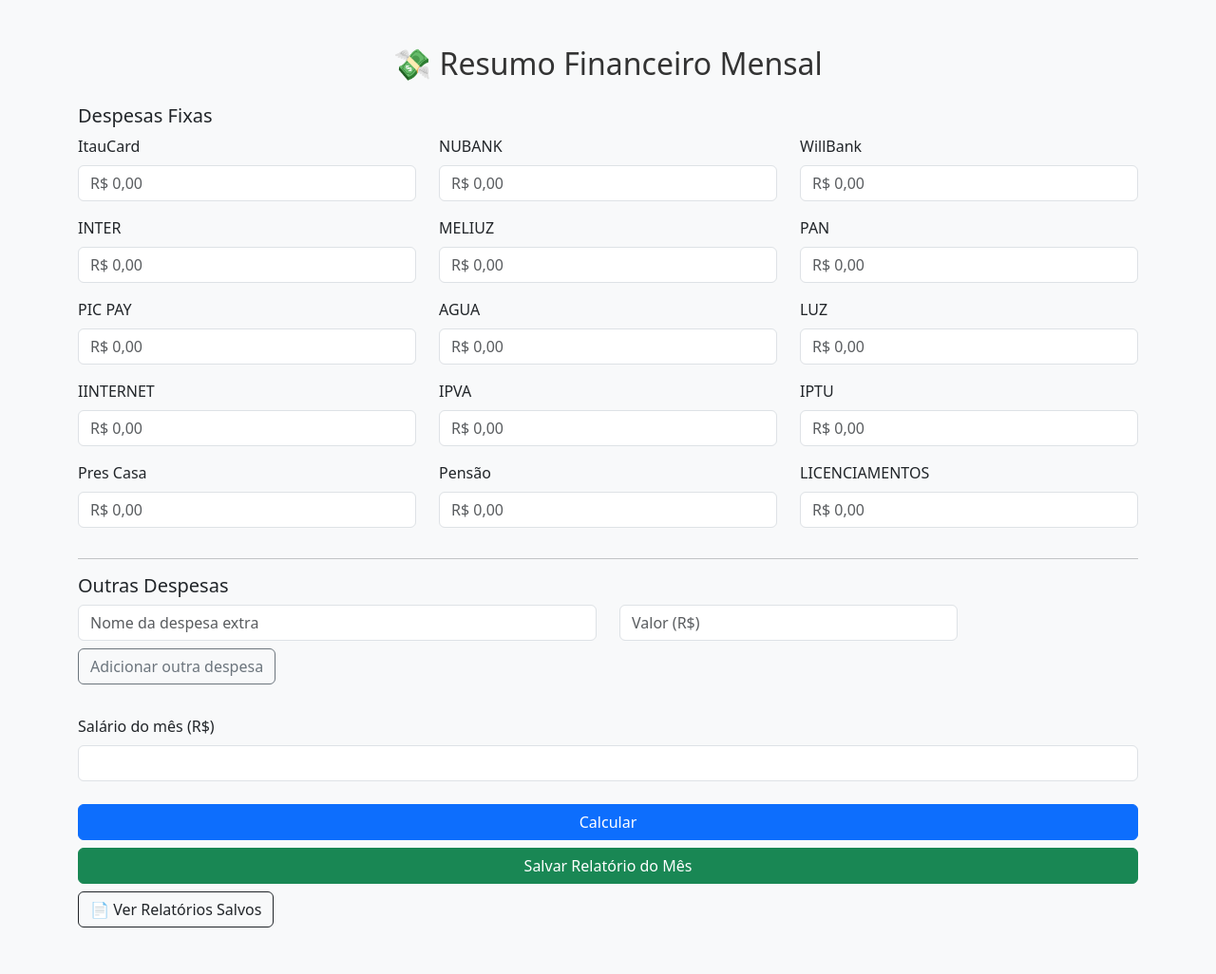
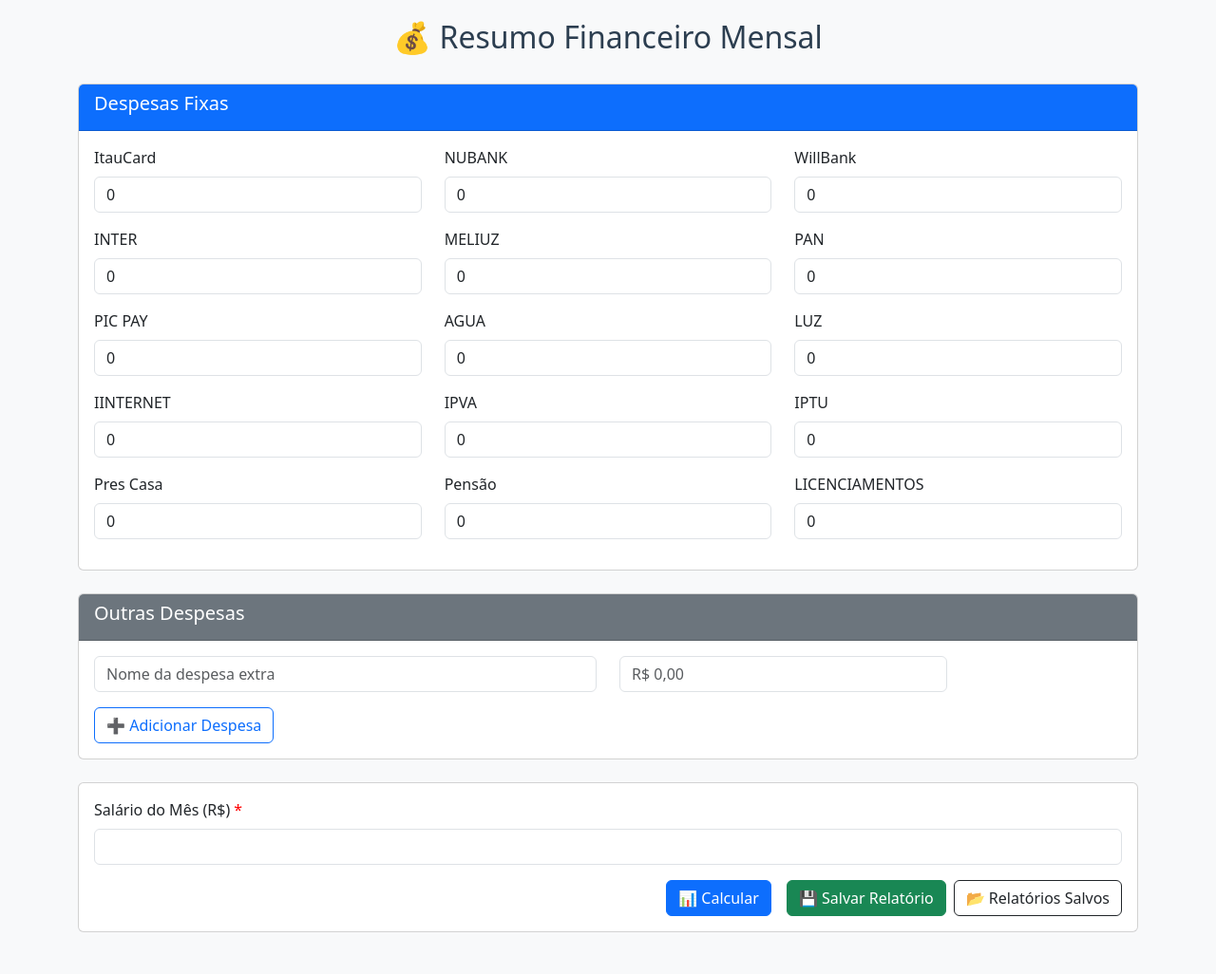
Before and after one commit to wpatec-org/app-gastos_mensais, a Flask app: page / in a window 1280 px wide. Shown: the whole page at 95% size. Before the commit the page ends 977 px from the top, so only its background shows below. Run offline with Flask 3, Linux system fonts and the light colour scheme.

Commit message:
ainda com problema de despesas extras no relatorio

```diff
--- a/app.py
+++ b/app.py
@@ -2,11 +2,18 @@ from flask import Flask, render_template, request, redirect, url_for, send_from_
 from datetime import datetime
 import os
 from weasyprint import HTML
+import logging
 
 app = Flask(__name__)
-app.secret_key = 'sua_chave_secreta'
+app.secret_key = 'sua_chave_secreta_aqui_123'
 
-PASTA_RELATORIOS = os.path.join(os.getcwd(), 'relatorios')
+# Configuração de logging
+logging.basicConfig(level=logging.DEBUG)
+logger = logging.getLogger(__name__)
+
+# Caminhos
+BASE_DIR = os.path.dirname(os.path.abspath(__file__))
+PASTA_RELATORIOS = os.path.join(BASE_DIR, 'relatorios')
 os.makedirs(PASTA_RELATORIOS, exist_ok=True)
 
 DESPESAS_FIXAS = [
@@ -20,77 +27,109 @@ def index():
     resultado = total = salario = None
     tipo = ''
     despesas = []
+    salario_input = ''
 
     if request.method == 'POST':
-        nomes = request.form.getlist('nomes[]')
-        valores = request.form.getlist('valores[]')
-        extra_nomes = request.form.getlist('extra_nome[]')
-        extra_valores = request.form.getlist('extra_valor[]')
-        salario_str = request.form.get('salario', '0').replace(',', '.')
-        salario = float(salario_str) if salario_str else 0.0
+        try:
+            # Processa salário
+            salario_str = request.form.get('salario', '0').replace(',', '.')
+            salario = float(salario_str) if salario_str else 0.0
+            salario_input = request.form.get('salario', '')
 
-        for nome, val in zip(nomes, valores):
-            if val.strip():
+            # Processa despesas fixas
+            for nome in DESPESAS_FIXAS:
+                valor_str = request.form.get(nome, '0').replace(',', '.')
                 try:
-                    despesas.append((nome, float(val)))
+                    valor = float(valor_str)
+                    if valor > 0:
+                        despesas.append((nome, valor))
                 except ValueError:
-                    pass
+                    continue
 
-        for nome, val in zip(extra_nomes, extra_valores):
-            if nome.strip() and val.strip():
-                try:
-                    despesas.append((nome.strip(), float(val)))
-                except ValueError:
-                    pass
+            # Processa despesas extras (SOLUÇÃO DEFINITIVA)
+            i = 0
+            while True:
+                nome = request.form.get(f'extra_nome_{i}')
+                valor = request.form.get(f'extra_valor_{i}')
 
-        total = sum(valor for _, valor in despesas)
-        resultado = salario - total
-        tipo = 'Crédito' if resultado >= 0 else 'Déficit'
+                if not nome and not valor:
+                    break
 
-        # Salvar relatório
-        if 'salvar' in request.form:
-            if salario == 0:
-                flash("Informe o salário antes de salvar o relatório.", "danger")
-            else:
-                agora = datetime.now()
-                nome_arquivo = f"relatorio_{agora.strftime('%Y-%m-%d_%H-%M-%S')}.pdf"
-                caminho_arquivo = os.path.join(PASTA_RELATORIOS, nome_arquivo)
+                if nome and nome.strip():
+                    try:
+                        # Converte formato brasileiro para float
+                        valor_float = float(valor.replace('.', '').replace(',', '.'))
+                        if valor_float > 0:
+                            despesas.append((nome.strip(), valor_float))
+                            logger.debug(f"Despesa extra {i}: {nome.strip()} - R$ {valor_float:.2f}")
+                    except (ValueError, AttributeError):
+                        continue
+                i += 1
 
-                html = render_template("relatorio_pdf.html",
-                                       data=agora.strftime('%d/%m/%Y'),
-                                       despesas=despesas,
-                                       total=total,
-                                       resultado=resultado,
-                                       tipo=tipo,
-                                       salario=salario)
-                HTML(string=html).write_pdf(caminho_arquivo)
-                flash(f"Relatório salvo como {nome_arquivo}", "success")
+            # Cálculos
+            total = sum(valor for _, valor in despesas) if despesas else 0
+            resultado = salario - total if salario else 0
+            tipo = 'Crédito' if resultado >= 0 else 'Déficit'
 
-        return render_template("index.html",
-                               despesas_nomes=DESPESAS_FIXAS,
-                               despesas=despesas,
-                               total=total,
-                               resultado=resultado,
-                               tipo=tipo,
-                               salario=salario)
+            # Salvar relatório se solicitado
+            if 'salvar' in request.form:
+                if not despesas:
+                    flash("Preencha pelo menos uma despesa válida", "warning")
+                elif salario <= 0:
+                    flash("Informe um salário válido", "danger")
+                else:
+                    try:
+                        agora = datetime.now()
+                        nome_arquivo = f"relatorio_{agora.strftime('%Y-%m-%d_%H-%M-%S')}.pdf"
+                        caminho_arquivo = os.path.join(PASTA_RELATORIOS, nome_arquivo)
 
-    # GET
+                        html = render_template("relatorio_pdf.html",
+                                            data=agora.strftime('%d/%m/%Y %H:%M'),
+                                            despesas=despesas,
+                                            total=total,
+                                            resultado=abs(resultado),
+                                            tipo=tipo,
+                                            salario=salario)
+
+                        HTML(string=html).write_pdf(
+                            caminho_arquivo,
+                            presentational_hints=True
+                        )
+
+                        flash(f"Relatório salvo: {nome_arquivo}", "success")
+
+                    except Exception as e:
+                        flash(f"Erro ao gerar PDF: {str(e)}", "danger")
+                        logger.error(f"Erro PDF: {str(e)}")
+
+        except Exception as e:
+            flash(f"Erro ao processar: {str(e)}", "danger")
+            logger.error(f"Erro processamento: {str(e)}")
+
     return render_template("index.html",
-                           despesas_nomes=DESPESAS_FIXAS,
-                           despesas=[],
-                           total=None,
-                           resultado=None,
-                           tipo='',
-                           salario=None)
+                        despesas_nomes=DESPESAS_FIXAS,
+                        despesas=despesas,
+                        total=total,
+                        resultado=resultado,
+                        tipo=tipo,
+                        salario=salario_input)
 
 @app.route('/relatorios')
 def relatorios():
-    arquivos = sorted([f for f in os.listdir(PASTA_RELATORIOS) if f.endswith('.pdf')])
-    return render_template("relatorios.html", arquivos=arquivos)
+    try:
+        arquivos = sorted([f for f in os.listdir(PASTA_RELATORIOS) if f.endswith('.pdf')])
+        return render_template("relatorios.html", arquivos=arquivos)
+    except Exception as e:
+        flash(f"Erro ao listar relatórios: {str(e)}", "danger")
+        return render_template("relatorios.html", arquivos=[])
 
 @app.route('/relatorio/<nome_arquivo>')
 def abrir_relatorio(nome_arquivo):
-    return send_from_directory(PASTA_RELATORIOS, nome_arquivo)
+    try:
+        return send_from_directory(PASTA_RELATORIOS, nome_arquivo)
+    except Exception as e:
+        flash(f"Erro ao abrir relatório: {str(e)}", "danger")
+        return redirect(url_for('relatorios'))
 
 if __name__ == '__main__':
-    app.run(debug=True, host='0.0.0.0')
+    app.run(debug=True, host='0.0.0.0', port=5001)
--- a/requirements.txt
+++ b/requirements.txt
@@ -1 +1,3 @@
 Flask==2.3.3
+WeasyPrint==54.3
+Jinja2==3.0.1
--- a/templates/index.html
+++ b/templates/index.html
@@ -5,110 +5,162 @@
   <title>Resumo Financeiro</title>
   <link href="https://cdn.jsdelivr.net/npm/bootstrap@5.3.0/dist/css/bootstrap.min.css" rel="stylesheet">
   <style>
-    body { background-color: #f8f9fa; }
-    h2 { color: #333; }
+    body { background-color: #f8f9fa; padding: 20px; }
+    h2 { color: #2c3e50; margin-bottom: 30px; }
     .form-label { font-weight: 500; }
-    .resultado { font-size: 1.2rem; font-weight: bold; }
+    .resultado-section { margin-top: 30px; padding: 20px; background: white; border-radius: 5px; box-shadow: 0 2px 5px rgba(0,0,0,0.1); }
+    .resultado-title { border-bottom: 2px solid #eee; padding-bottom: 10px; }
+    .list-group-item { border-left: 4px solid #3498db; }
+    .credito { color: #27ae60; font-weight: bold; }
+    .debito { color: #e74c3c; font-weight: bold; }
+    .required-field::after { content: " *"; color: red; }
+    .despesa-input:invalid { border-color: #e74c3c; }
   </style>
 </head>
 <body>
-<div class="container my-5">
-  <h2 class="text-center mb-4">💸 Resumo Financeiro Mensal</h2>
+<div class="container">
+  <h2 class="text-center">💰 Resumo Financeiro Mensal</h2>
 
-  <!-- Mensagem de sucesso ao salvar relatório -->
   {% with messages = get_flashed_messages(with_categories=true) %}
     {% if messages %}
-      <div class="mt-3">
+      <div class="mb-4">
         {% for category, message in messages %}
-          <div class="alert alert-{{ category }} alert-dismissible fade show" role="alert">
+          <div class="alert alert-{{ category }} alert-dismissible fade show">
             {{ message }}
-            <button type="button" class="btn-close" data-bs-dismiss="alert" aria-label="Fechar"></button>
+            <button type="button" class="btn-close" data-bs-dismiss="alert"></button>
           </div>
         {% endfor %}
       </div>
     {% endif %}
   {% endwith %}
 
-  <form method="POST">
+  <form method="POST" id="financeForm">
+    <div class="card mb-4">
+      <div class="card-header bg-primary text-white">
         <h5>Despesas Fixas</h5>
+      </div>
+      <div class="card-body">
         <div class="row">
           {% for nome in despesas_nomes %}
           <div class="col-md-4 mb-3">
             <label class="form-label">{{ nome }}</label>
-        <input type="number" step="0.01" name="valores[]" class="form-control" placeholder="R$ 0,00">
-        <input type="hidden" name="nomes[]" value="{{ nome }}">
+            <input type="number" step="0.01" name="{{ nome }}" class="form-control despesa-input" placeholder="R$ 0,00" value="{{ request.form.get(nome, '0') }}">
           </div>
           {% endfor %}
         </div>
+      </div>
+    </div>
 
-    <hr>
+    <div class="card mb-4">
+      <div class="card-header bg-secondary text-white">
         <h5>Outras Despesas</h5>
+      </div>
+      <div class="card-body">
         <div id="extras">
-      <div class="row mb-2">
+          <div class="row mb-3">
             <div class="col-md-6">
-          <input type="text" name="extra_nome[]" class="form-control" placeholder="Nome da despesa extra">
+              <input type="text" name="extra_nome_0" class="form-control" placeholder="Nome da despesa extra">
             </div>
             <div class="col-md-4">
-          <input type="number" step="0.01" name="extra_valor[]" class="form-control" placeholder="Valor (R$)">
+              <input type="text" name="extra_valor_0" class="form-control" placeholder="R$ 0,00">
             </div>
           </div>
         </div>
-    <button type="button" onclick="addExtra()" class="btn btn-outline-secondary mb-3">Adicionar outra despesa</button>
-
-    <div class="mb-4 mt-3">
-      <label class="form-label">Salário do mês (R$)</label>
-      <input type="number" step="0.01" name="salario" class="form-control" required value="{{ salario or '' }}">
+        <button type="button" onclick="addExtra()" class="btn btn-outline-primary">
+          ➕ Adicionar Despesa
+        </button>
+      </div>
     </div>
 
-    <div class="d-grid gap-2">
-      <button type="submit" class="btn btn-primary" name="calcular" value="1">Calcular</button>
-      <button type="submit" class="btn btn-success" name="salvar" value="1">Salvar Relatório do Mês</button>
-      <a href="{{ url_for('relatorios') }}">
-        <button type="button" class="btn btn-outline-dark">📄 Ver Relatórios Salvos</button>
+    <div class="card mb-4">
+      <div class="card-body">
+        <div class="mb-3">
+          <label class="form-label required-field">Salário do Mês (R$)</label>
+          <input type="number" step="0.01" name="salario" class="form-control" required value="{{ salario }}">
+        </div>
+
+        <div class="d-grid gap-2 d-md-flex justify-content-md-end">
+          <button type="submit" name="calcular" class="btn btn-primary me-md-2">
+            📊 Calcular
+          </button>
+          <button type="submit" name="salvar" class="btn btn-success">
+            💾 Salvar Relatório
+          </button>
+          <a href="{{ url_for('relatorios') }}" class="btn btn-outline-dark">
+            📂 Relatórios Salvos
           </a>
+        </div>
+      </div>
     </div>
   </form>
 
   {% if resultado is not none %}
-    <hr>
-    <h4 class="mt-4">Resultado:</h4>
-    <ul class="list-group mb-3">
+  <div class="resultado-section">
+    <h4 class="resultado-title">📌 Resultado Financeiro</h4>
+
+    <div class="row mt-4">
+      <div class="col-md-6">
+        <h5>Despesas</h5>
+        <ul class="list-group">
           {% for nome, valor in despesas %}
             <li class="list-group-item d-flex justify-content-between">
-          {{ nome }} <span>R$ {{ "%.2f"|format(valor) }}</span>
+              <span>{{ nome }}</span>
+              <span>R$ {{ "%.2f"|format(valor) }}</span>
             </li>
           {% endfor %}
-      <li class="list-group-item d-flex justify-content-between bg-light fw-bold">
-        Total das despesas <span>R$ {{ "%.2f"|format(total) }}</span>
-      </li>
-      <li class="list-group-item d-flex justify-content-between {% if tipo == 'Crédito' %}text-success{% else %}text-danger{% endif %}">
-        {{ tipo }} <span>R$ {{ "%.2f"|format(resultado) }}</span>
-      </li>
         </ul>
+      </div>
+
+      <div class="col-md-6">
+        <div class="card">
+          <div class="card-body">
+            <h5 class="card-title">Resumo</h5>
+            <p class="card-text">
+              <strong>Salário:</strong> R$ {{ "%.2f"|format(salario|float) }}<br>
+              <strong>Total Despesas:</strong> R$ {{ "%.2f"|format(total) }}<br>
+              <strong>Resultado:</strong>
+              <span class="{{ 'credito' if tipo == 'Crédito' else 'debito' }}">
+                {{ tipo }} de R$ {{ "%.2f"|format(resultado) }}
+              </span>
+            </p>
+          </div>
+        </div>
+      </div>
+    </div>
+  </div>
   {% endif %}
 </div>
 
 <script>
+let extraCount = 1;
+
 function addExtra() {
-    const div = document.createElement('div');
-    div.classList.add('row', 'mb-2');
-    div.innerHTML = `
+  const container = document.getElementById("extras");
+  const newRow = document.createElement("div");
+  newRow.className = "row mb-3";
+  newRow.innerHTML = `
     <div class="col-md-6">
-        <input type="text" name="extra_nome[]" class="form-control" placeholder="Nome da despesa extra">
+      <input type="text" name="extra_nome_${extraCount}" class="form-control" placeholder="Nome da despesa extra">
     </div>
     <div class="col-md-4">
-        <input type="number" step="0.01" name="extra_valor[]" class="form-control" placeholder="Valor (R$)">
-      </div>`;
-    document.getElementById('extras').appendChild(div);
+      <input type="text" name="extra_valor_${extraCount}" class="form-control" placeholder="R$ 0,00">
+    </div>
+  `;
+  container.appendChild(newRow);
+  extraCount++;
 }
 
-  setTimeout(() => {
-    const alert = document.querySelector('.alert');
-    if (alert) {
-      alert.classList.remove('show');
+// Validação do formulário
+document.getElementById('financeForm').addEventListener('submit', function(e) {
+  const btnClicked = e.submitter.name;
+  const salario = parseFloat(document.querySelector('[name="salario"]').value);
+
+  if (btnClicked === 'salvar' && (isNaN(salario) || salario <= 0)) {
+    alert("Informe um salário válido para salvar o relatório!");
+    e.preventDefault();
+    return;
   }
-  }, 5000);
+});
 </script>
-<script src="https://cdn.jsdelivr.net/npm/bootstrap@5.3.0/dist/js/bootstrap.bundle.min.js"></script>
 </body>
 </html>
```
Also changed, not shown: static/style.css (+43 -2 lines), templates/relatorio_pdf.html (+63 -21 lines), 3 other files. Lines whose indentation alone changed are shown as unchanged.
